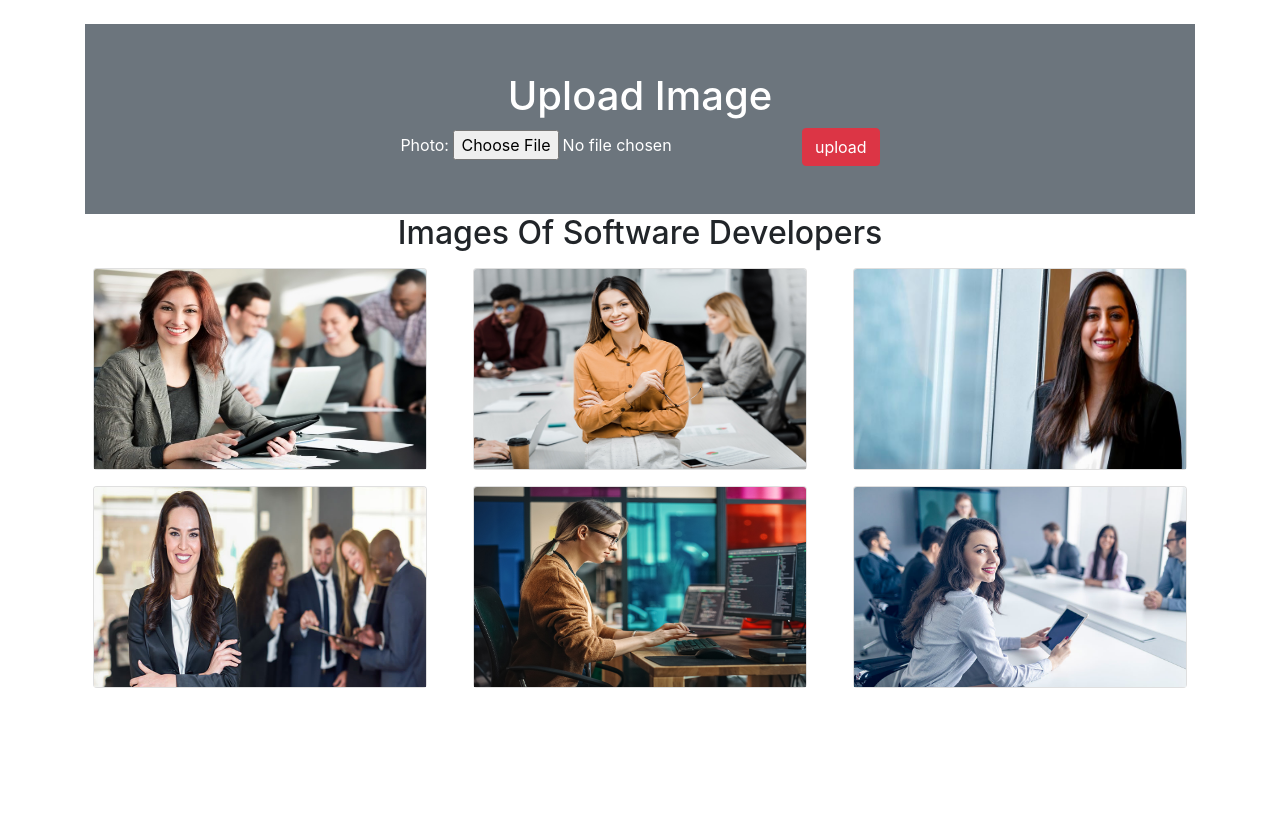
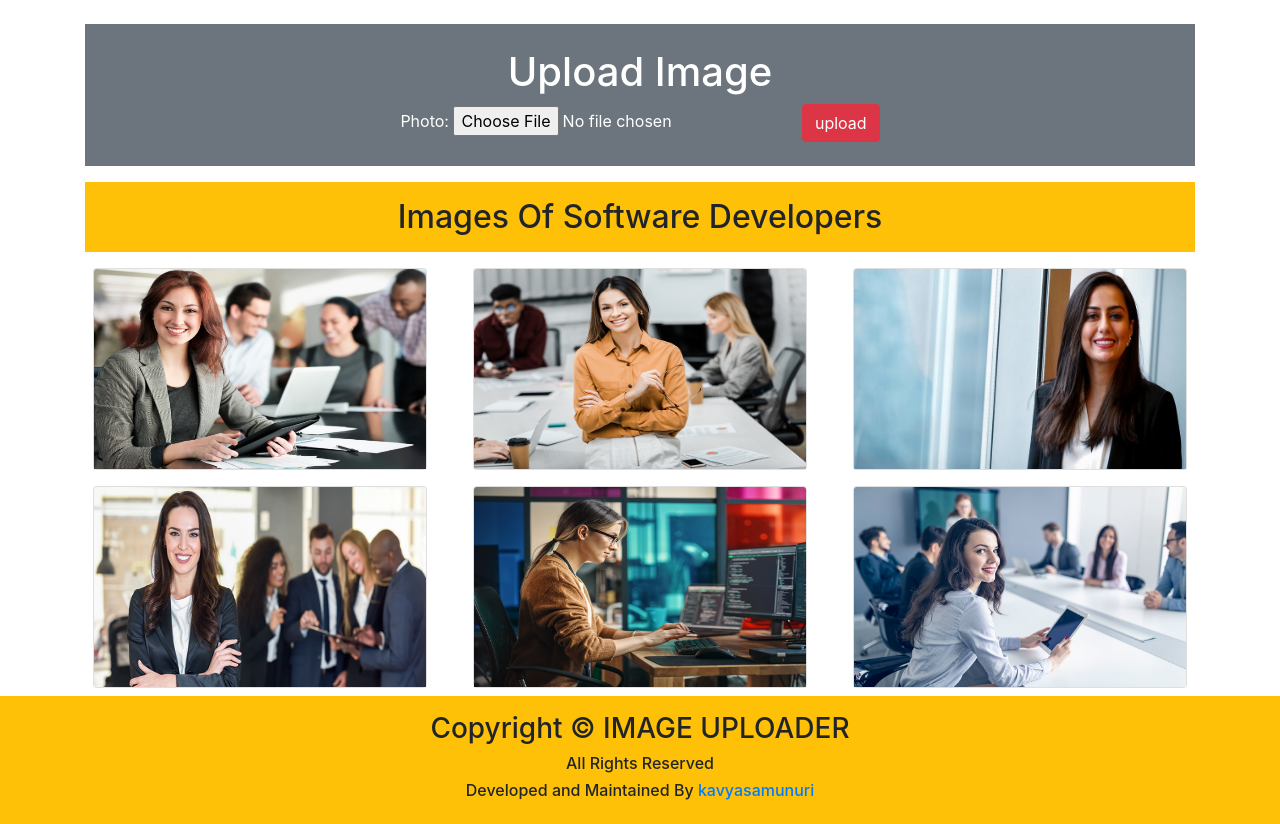
Before and after one commit to kavyasamunuri/IMAGEUPLOADER, a Django app: page / in a window 1280 px wide. Before the commit the page ends 688 px from the top, so only its background shows below. Run offline with Django 4.2, Linux system fonts and the light colour scheme; data comes from the database, SQL or seed files in the repository; both versions use the stored data as it was after the commit.

Commit message:
first commit

```diff
--- a/templates/home.html
+++ b/templates/home.html
@@ -1,4 +1,4 @@
-<!doctype html>
+<!DOCTYPE html>
 <html lang="en">
   <head>
     <!-- Required meta tags -->
@@ -12,7 +12,7 @@
   </head>
   <body>
     <div class="container mt-4">
-      <div class="p-5 text-center bg-secondary text-white">
+      <div class="p-4 text-center bg-secondary text-white">
         <h1>Upload Image</h1>
         <form action="" method="post" enctype="multipart/form-data">
         {% csrf_token %}
@@ -20,7 +20,7 @@
           <input type="submit" class="btn btn-danger" value="upload">
         </form>
       </div>
-      <div><h2 class="text-center">Images Of Software Developers </h2></div>
+      <div><h2 class="text-center bg-warning p-3 mt-3">Images Of Software Developers </h2></div>
       <div class="row">
 
         {% for x in img %}
@@ -50,5 +50,17 @@
     <script src="https://cdn.jsdelivr.net/npm/popper.js@1.16.1/dist/umd/popper.min.js" integrity="sha384-9/reFTGAW83EW2RDu2S0VKaIzap3H66lZH81PoYlFhbGU+6BZp6G7niu735Sk7lN" crossorigin="anonymous"></script>
     <script src="https://cdn.jsdelivr.net/npm/bootstrap@4.6.2/dist/js/bootstrap.min.js" integrity="sha384-+sLIOodYLS7CIrQpBjl+C7nPvqq+FbNUBDunl/OZv93DB7Ln/533i8e/mZXLi/P+" crossorigin="anonymous"></script>
     -->
+    <footer class="text-center bg-warning p-3">
+      <div>
+          <div class="row">
+               <div class="col col-md-12 col-lg-12 p-0 " >
+                   <h3>Copyright &copy; IMAGE UPLOADER</h3>
+                   <h6>All Rights Reserved</h6>
+                   <h6 >Developed and Maintained By <a href="kavyasamunuri">kavyasamunuri</a></h6>
+
+               </div>
+          </div>
+      </div>
+   </footer>
   </body>
 </html>
```
Also changed, not shown: db.sqlite3.
